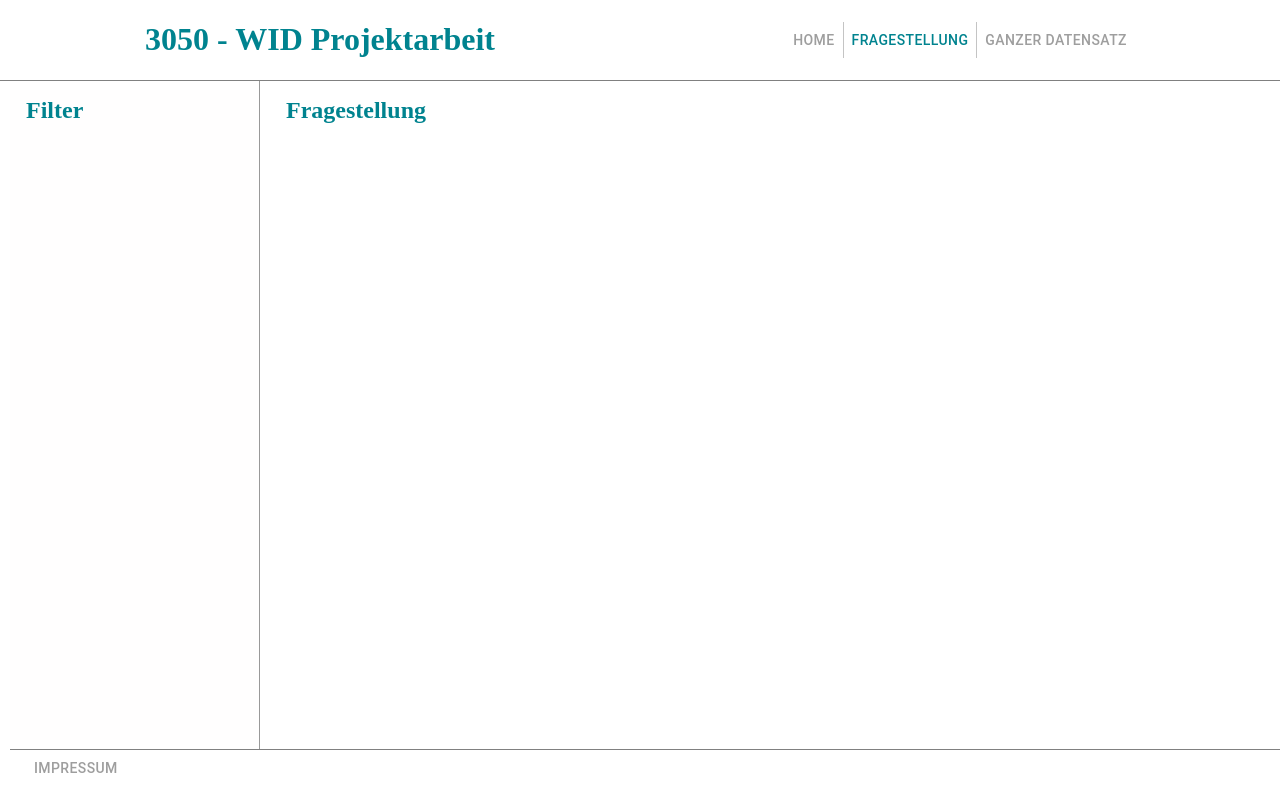
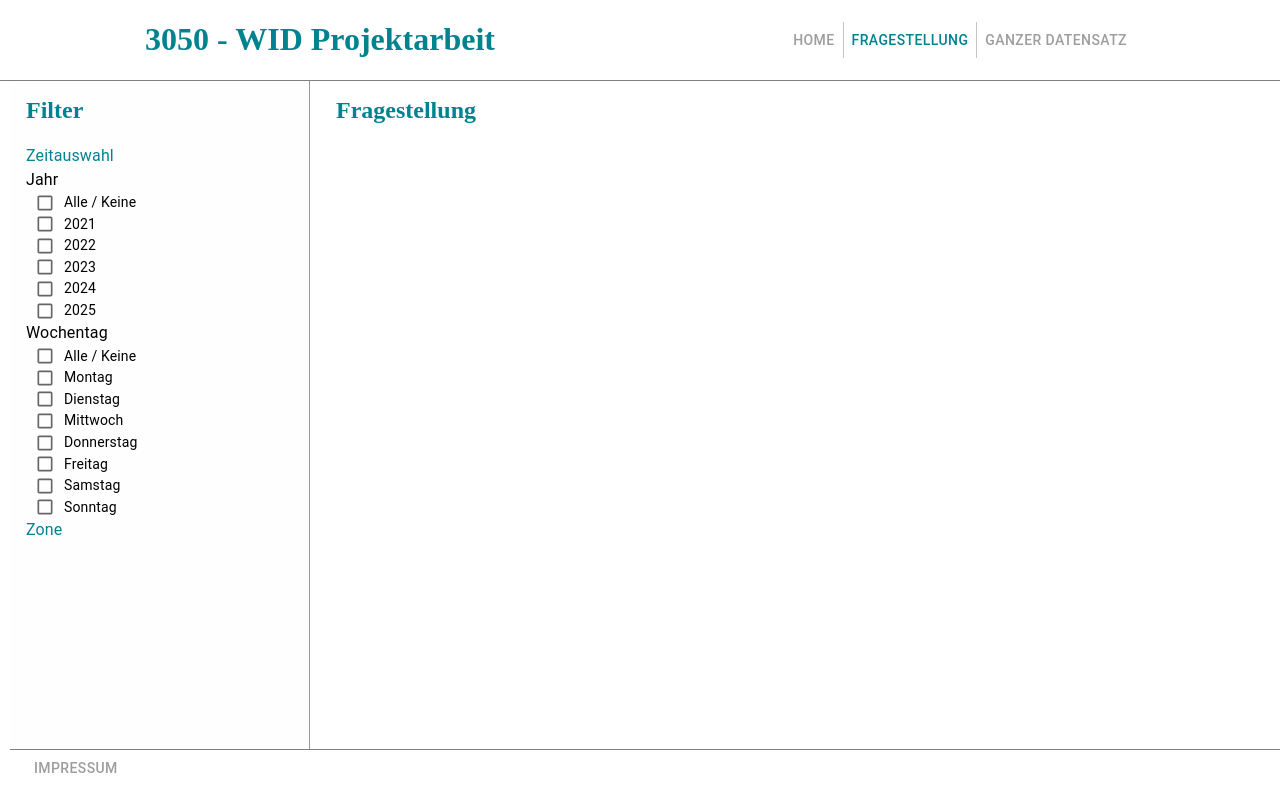
Before and after one commit to manuel-fhnw/3050_WID_Projektarbeit_YH-MJ, a React (Vite) app: page / in a window 1280 px wide. Both pictures are taken after a click on the button "FRAGESTELLUNG". Built offline with nearby package versions, Linux system fonts and the light colour scheme.

Commit message:
Sidebar_Filter

```diff
--- a/src/App.css
+++ b/src/App.css
@@ -1,9 +1,10 @@
-html, body {
+html,
+body {
   height: 100%;
   margin: 0;
 }
 
-#root{
+#root {
   --disabled: #9e9e9e;
   --accent: #00838f;
 }
@@ -34,19 +35,49 @@ html, body {
   color: var(--accent);
 }
 
-h2{
+h2 {
   color: var(--accent);
   margin-top: 0;
 }
 
 .sidebar {
-  width: 250px;
+  width: 300px;
   flex-shrink: 0;
   padding: 1rem;
   border-right: 1px solid #999;
   background: #fffefe;
   box-sizing: border-box;
   margin-left: 10px;
+}
+
+.filter-title {
+  font-size: 0.875rem;
+  font-weight: 600;
+  color: var(--accent);
+}
+
+.filter-subtitle {
+  font-size: 0.875rem;
+  color: rgb(0, 0, 0);
+}
+.filter-box {
+  width: 100%;
+  max-width: 360px;
+  display: flex;
+  flex-direction: column;
+}
+
+.filter-box .MuiFormControlLabel-root {
+  margin: 0;
+}
+
+.filter-box .MuiFormControlLabel-label {
+  font-size: 0.875rem;
+}
+
+.filter-box .MuiCheckbox-root {
+  padding-top: 0.8px;
+  padding-bottom: 0.8px;
 }
 
 main {
--- a/src/SidebarQuestion.jsx
+++ b/src/SidebarQuestion.jsx
@@ -1,5 +1,120 @@
-export const SidebarQuestion = () => (
-  <aside className="sidebar">
-    <h2>Filter</h2>
-  </aside>
-)
+import * as React from "react";
+import Box from "@mui/material/Box";
+import Typography from "@mui/material/Typography";
+import Checkbox from "@mui/material/Checkbox";
+import FormControlLabel from "@mui/material/FormControlLabel";
+
+const YEARS = ["2021", "2022", "2023", "2024", "2025"];
+const DAYS = [
+  "Montag",
+  "Dienstag",
+  "Mittwoch",
+  "Donnerstag",
+  "Freitag",
+  "Samstag",
+  "Sonntag",
+];
+
+export const SidebarQuestion = () => {
+  const [years, setYears] = React.useState(
+    Object.fromEntries(YEARS.map((y) => [y, false])),
+  );
+  const [days, setDays] = React.useState(
+    Object.fromEntries(DAYS.map((d) => [d, false])),
+  );
+
+  const valuesYears = Object.values(years);
+  const allCheckedYears = valuesYears.every(Boolean);
+  const someCheckedYears = valuesYears.some(Boolean);
+  const valuesDays = Object.values(days);
+  const allCheckedDays = valuesDays.every(Boolean);
+  const someCheckedDays = valuesDays.some(Boolean);
+
+  const handleChangeYears = (event) => {
+    const { name, checked } = event.target;
+    setYears((prev) => ({ ...prev, [name]: checked }));
+  };
+
+  const handleAllYears = (event) => {
+    setYears(Object.fromEntries(YEARS.map((y) => [y, event.target.checked])));
+  };
+
+  const handleChangeDays = (event) => {
+    const { name, checked } = event.target;
+    setDays((prev) => ({ ...prev, [name]: checked }));
+  };
+
+  const handleAllDays = (event) => {
+    setDays(Object.fromEntries(DAYS.map((d) => [d, event.target.checked])));
+  };
+
+  return (
+    <aside className="sidebar">
+      <h2>Filter</h2>
+      <Box className="filter-box" role="group" aria-label="filter">
+        <Typography className="filter-title">Zeitauswahl</Typography>
+        <Typography className="filter-subtitle">Jahr</Typography>
+
+        <FormControlLabel
+          label="Alle / Keine"
+          control={
+            <Checkbox
+              size="small"
+              checked={allCheckedYears}
+              indeterminate={someCheckedYears && !allCheckedYears}
+              onChange={handleAllYears}
+            />
+          }
+        />
+
+        <Box className="filter-box" role="group" aria-label="filter">
+          {YEARS.map((year) => (
+            <FormControlLabel
+              key={year}
+              label={year}
+              control={
+                <Checkbox
+                  size="small"
+                  name={year}
+                  checked={years[year]}
+                  onChange={handleChangeYears}
+                />
+              }
+            />
+          ))}
+        </Box>
+
+        <Typography className="filter-subtitle">Wochentag</Typography>
+        <FormControlLabel
+          label="Alle / Keine"
+          control={
+            <Checkbox
+              size="small"
+              checked={allCheckedDays}
+              indeterminate={someCheckedDays && !allCheckedDays}
+              onChange={handleAllDays}
+            />
+          }
+        />
+
+        <Box className="filter-box" role="group" aria-label="filter">
+          {DAYS.map((day) => (
+            <FormControlLabel
+              key={day}
+              label={day}
+              control={
+                <Checkbox
+                  size="small"
+                  name={day}
+                  checked={days[day]}
+                  onChange={handleChangeDays}
+                />
+              }
+            />
+          ))}
+        </Box>
+        <Typography className="filter-title">Zone</Typography>
+      </Box>
+    </aside>
+  );
+};
```
